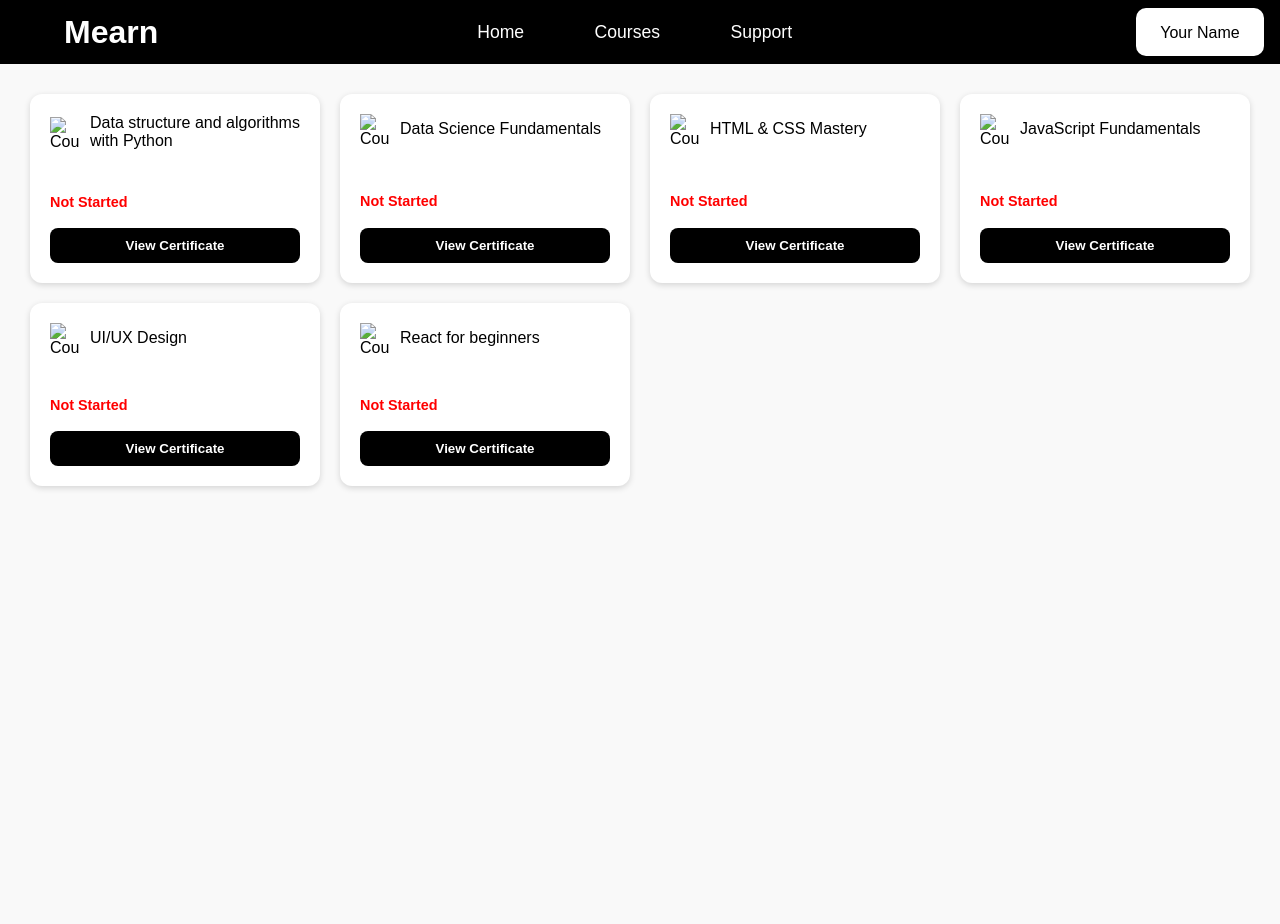
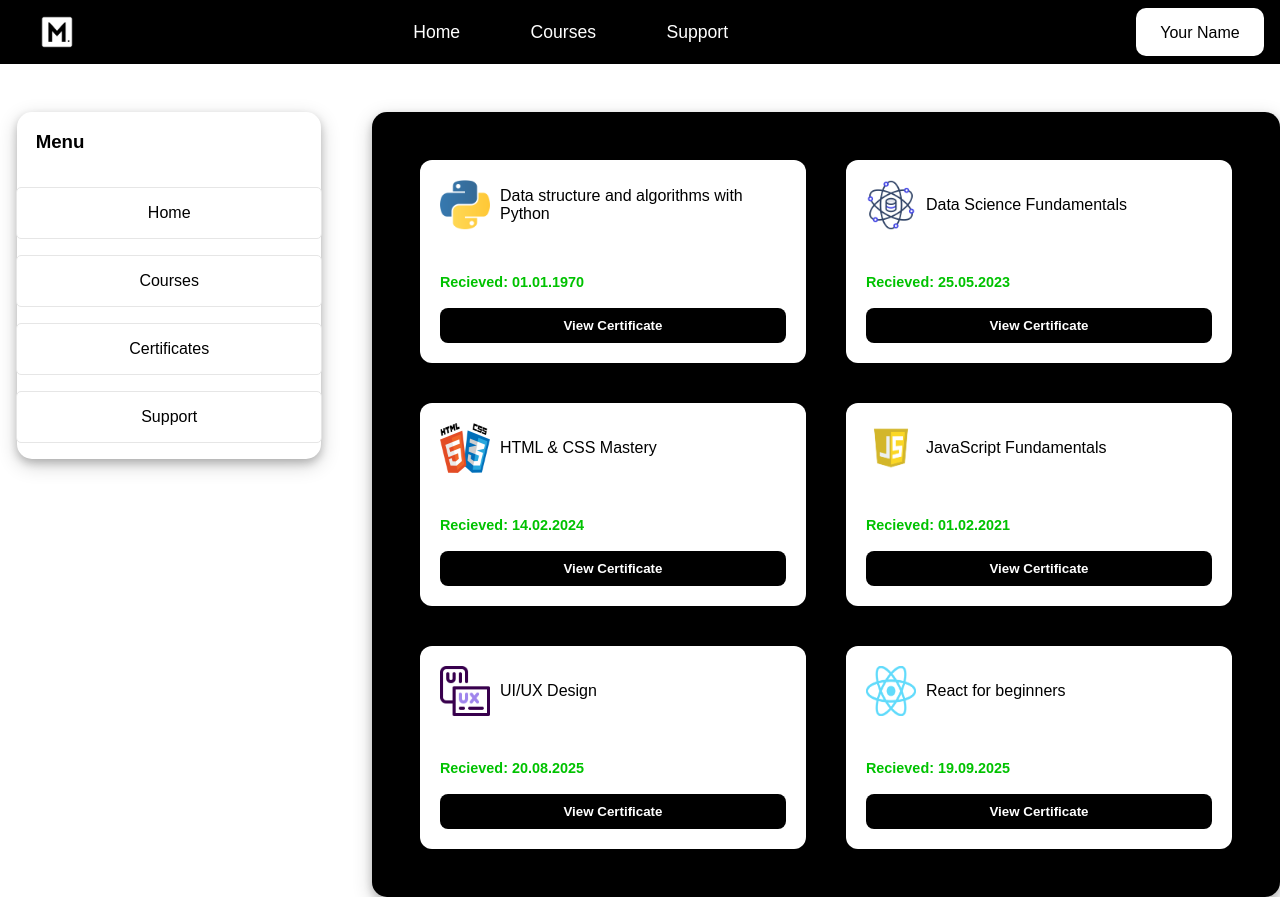
Before and after one commit to kandratiche/web, a plain HTML site: page certificates.html in a window 1280 px wide. After the commit the page ends 897 px from the top, so only its background shows below. Drawn offline with Linux system fonts and the light colour scheme.

Commit message:
Made more pretty

```diff
--- a/certificates.html
+++ b/certificates.html
@@ -5,11 +5,12 @@
     <meta name="viewport" content="width=device-width, initial-scale=1.0">
     <link rel="stylesheet" href="./styles/style.css">
     <link rel="stylesheet" href="./styles/certificates.css">
+    <link rel="stylesheet" href="./styles/navbar.css">
     <title>Certificates</title>
 </head>
 <body>
     <header id="app-header">
-        <h1 class="app-header-company">Mearn</h1>
+        <img class="app-header-company" src="Morphines LOGO.jpg" alt="Mearn"/>
         <p class="app-header-info">Home</p>
         <p class="app-header-info">Courses</p>
         <p class="app-header-info">Support</p>
@@ -18,77 +19,86 @@
         </div>
     </header>
     <div class="certificates-container">
+        <nav class="navbar">
+            <div class="navbar-menu">
+                <h3 class="navbar-section">Menu</h3>
+                <ul class="navbar-list">
+                    <a href="index.html"><li class="navbar-item">Home</li></a>
+                    <li class="navbar-item">Courses</li>
+                    <li class="navbar-item">Certificates</li>
+                    <li class="navbar-item">Support</li>
+                </ul>
+            </div>
+        </nav>
+        <div class="certificates-content">
             <div class="certificates-grid">
-
                 <div class="certificate-card">
                     <div class="certificate-header">
-            <img src="./images/python.png" alt="Course Icon">
+                        <img src="./assets/python.png" alt="Course Icon">
                         <span>Data structure and algorithms with Python </span>
                     </div>
                     <h3></h3>
                     <p></p>
-        <p class="status not-started">Not Started</p>
+                    <p class="recieved">Recieved: 01.01.1970</p>
                     <button class="view-btn">View Certificate</button>
                 </div>
 
                 <div class="certificate-card">
                     <div class="certificate-header">
-            <img src="./images/data.png" alt="Course Icon">
+                        <img src="./assets/Data-Science.png" alt="Course Icon">
                         <span>Data Science Fundamentals</span>
                     </div>
                     <h3></h3>
                     <p></p>
-        <p class="status not-started">Not Started</p>
+                    <p class="recieved">Recieved: 25.05.2023</p>
                     <button class="view-btn">View Certificate</button>
                 </div>
 
                 <div class="certificate-card">
                     <div class="certificate-header">
-            <img src="./images/htmlcss.png" alt="Course Icon">
+                        <img src="./assets/html5-css3.png" alt="Course Icon">
                         <span>HTML & CSS Mastery</span>
                     </div>
                     <h3></h3>
                     <p></p>
-        <p class="status not-started">Not Started</p>
+                    <p class="recieved">Recieved: 14.02.2024</p>
                     <button class="view-btn">View Certificate</button>
                 </div>
 
                 <div class="certificate-card">
                     <div class="certificate-header">
-            <img src="./images/js.png" alt="Course Icon">
+                        <img src="./assets/js.png" alt="Course Icon">
                         <span>JavaScript Fundamentals</span>
                     </div>
                     <h3></h3>
                     <p></p>
-        <p class="status not-started">Not Started</p>
+                    <p class="recieved">Recieved: 01.02.2021</p>
                     <button class="view-btn">View Certificate</button>
                 </div>
 
                 <div class="certificate-card">
                     <div class="certificate-header">
-            <img src="./images/uiux.png" alt="Course Icon">
+                        <img src="./assets/uxui.png" alt="Course Icon">
                         <span>UI/UX Design</span>
                     </div>
                     <h3></h3>
                     <p></p>
-        <p class="status not-started">Not Started</p>
+                    <p class="recieved">Recieved: 20.08.2025</p>
                     <button class="view-btn">View Certificate</button>
                 </div>
 
                     <div class="certificate-card">
                     <div class="certificate-header">
-            <img src="./images/uiux.png" alt="Course Icon">
+                        <img src="./assets/react.png" alt="Course Icon">
                         <span>React for beginners</span>
                     </div>
                     <h3></h3>
                     <p></p>
-        <p class="status not-started">Not Started</p>
+                    <p class="recieved">Recieved: 19.09.2025</p>
                     <button class="view-btn">View Certificate</button>
                 </div>
-
             </div>
-
-
+        </div>
     </div>
 </body>
 </html>
--- a/styles/certificates.css
+++ b/styles/certificates.css
@@ -1,13 +1,25 @@
 .certificates-container {
-    padding: 30px;
-    background: #f9f9f9;
-    min-height: 100vh;
+    display: flex;
+    width: 100vw;
+}
+
+.certificates-content {
+    display: flex;
+    flex-direction: column;
+    width: 69%;
+    height: fit-content;
+    margin-top: 3em;
+    margin-left: 2.1em;
+    background-color: #000;
+    padding: 3em;
+    border-radius: 15px;
+    box-shadow: 0 4px 8px 0 rgba(0, 0, 0, 0.2), 0 6px 20px 0 rgba(0, 0, 0, 0.19);
 }
 
 .certificates-grid {
     display: grid;
     grid-template-columns: repeat(auto-fit, minmax(250px, 1fr));
-    gap: 20px;
+    gap: 40px;
 }
 
 .certificate-card {
@@ -18,11 +30,11 @@
     display: flex;
     flex-direction: column;
     justify-content: space-between;
-    transition: transform 0.2s;
+    transition: all 0.2s;
 }
 
 .certificate-card:hover {
-    transform: translateY(-5px);
+    scale: 0.98;
 }
 
 .certificate-header {
@@ -33,8 +45,8 @@
 }
 
 .certificate-header img {
-    width: 30px;
-    height: 30px;
+    width: 50px;
+    height: 50px;
 }
 
 .certificate-card h3 {
@@ -45,17 +57,13 @@
 
 .certificate-card p {
     font-size: 0.9em;
-    color: #555;
     margin: 3px 0;
 }
 
-.status {
+.recieved {
     font-weight: bold;
     margin-top: 10px;
-}
-
-.status.not-started {
-    color: red;
+    color: rgb(0, 194, 0);
 }
 
 .view-btn {
@@ -63,7 +71,7 @@
     padding: 10px;
     border: none;
     border-radius: 8px;
-    background: #000; /* black button */
+    background: #000;
     color: #fff;
     cursor: pointer;
     font-weight: bold;
```
Also changed, not shown: index.html (+4 -3 lines), profilepage.html (+1 -0 lines), styles/support.css (+20 -7 lines), support.html (+18 -5 lines), assets/Data-Science.png (added), assets/html5-css3.png (added), assets/js.png (added), assets/python.png (added), assets/react.png (added), assets/uxui.png (added). Lines whose indentation alone changed are shown as unchanged.
